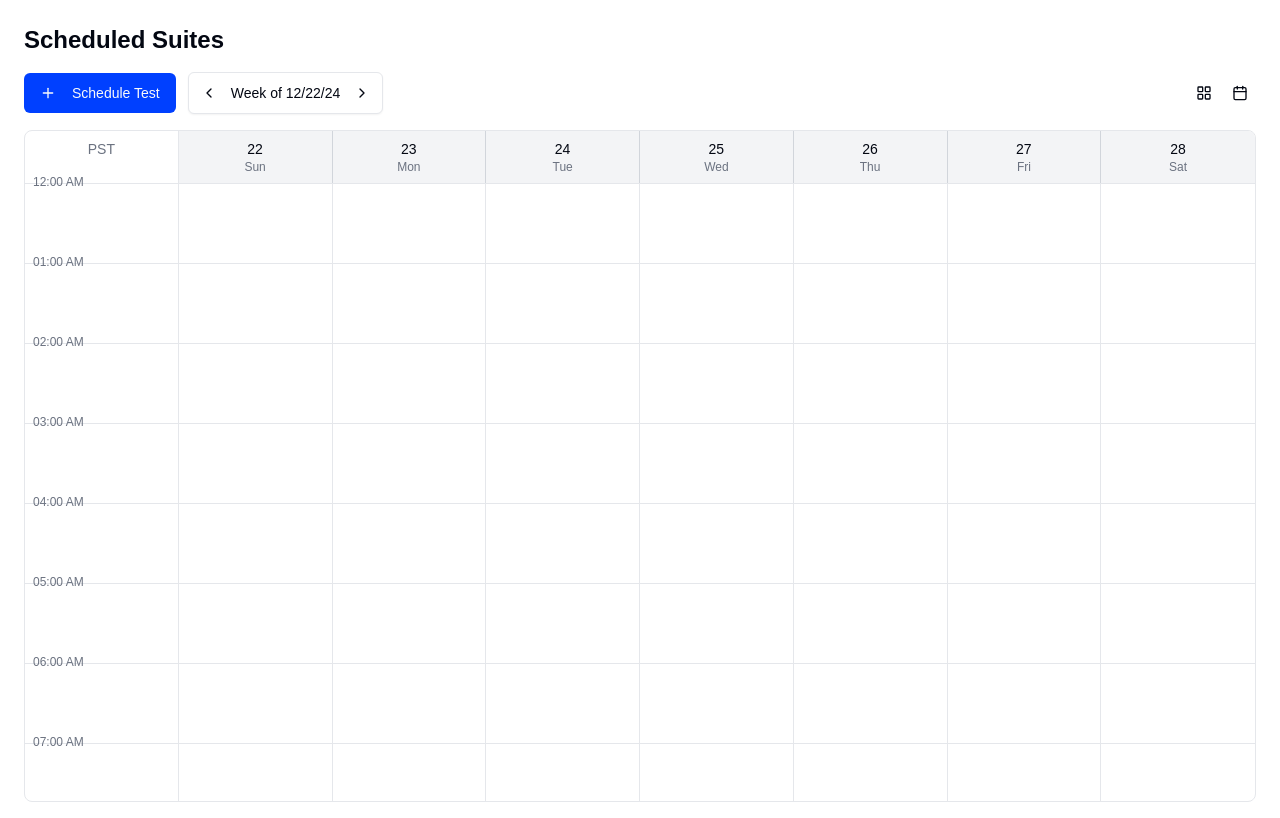
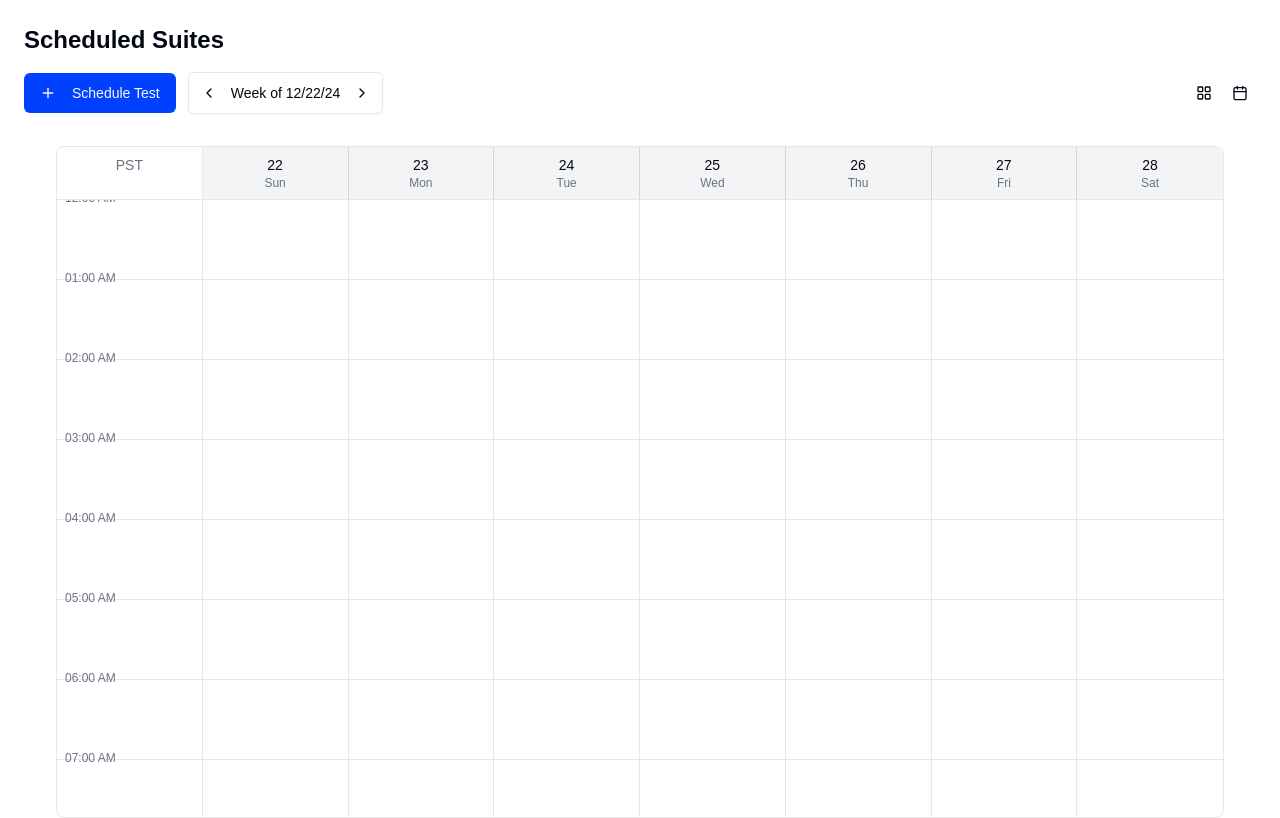
Before and after one commit to PV1shal/calendar-scheduler, a Next.js app: page / in a window 1280 px wide. Built offline with nearby package versions, Linux system fonts and the light colour scheme.

Commit message:
Made the date header of grid sticky so it moves along with scroll

```diff
--- a/components/ui/CalendarComponent.tsx
+++ b/components/ui/CalendarComponent.tsx
@@ -65,9 +65,9 @@ export default function CalendarComponent() {
         </div>
       </div>
 
-      {/* Calender grid */}
-      <div className="rounded-lg border h-full overflow-scroll">
-        <div className="grid grid-cols-8 border-b">
+      {/* Calendar grid */}
+      <div className="rounded-lg m-8 border h-full overflow-auto">
+        <div className="grid grid-cols-8 border-b sticky top-0 z-10 bg-white">
           <div className="border-r p-2 text-center text-sm font-medium text-muted-foreground">
             PST
           </div>
```
